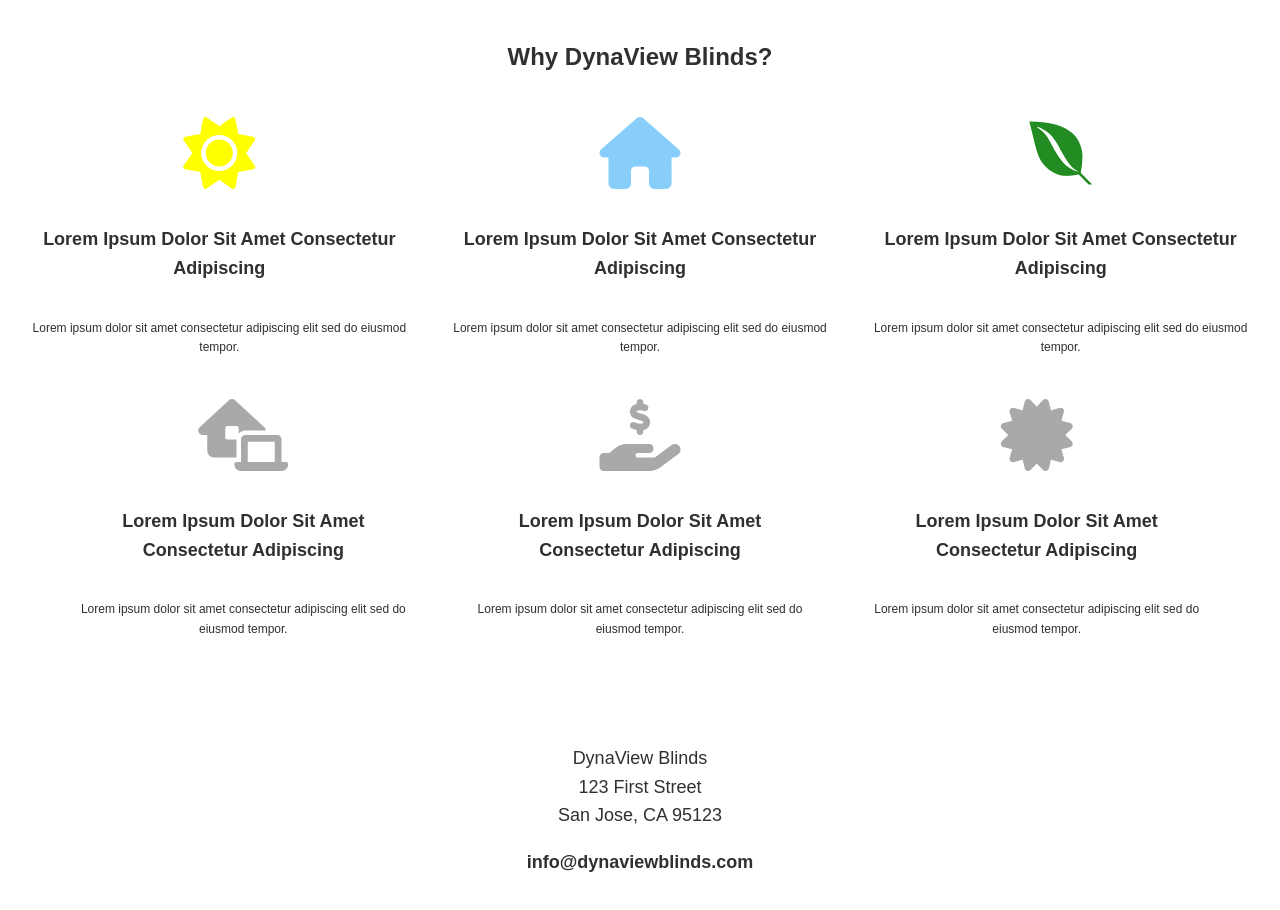
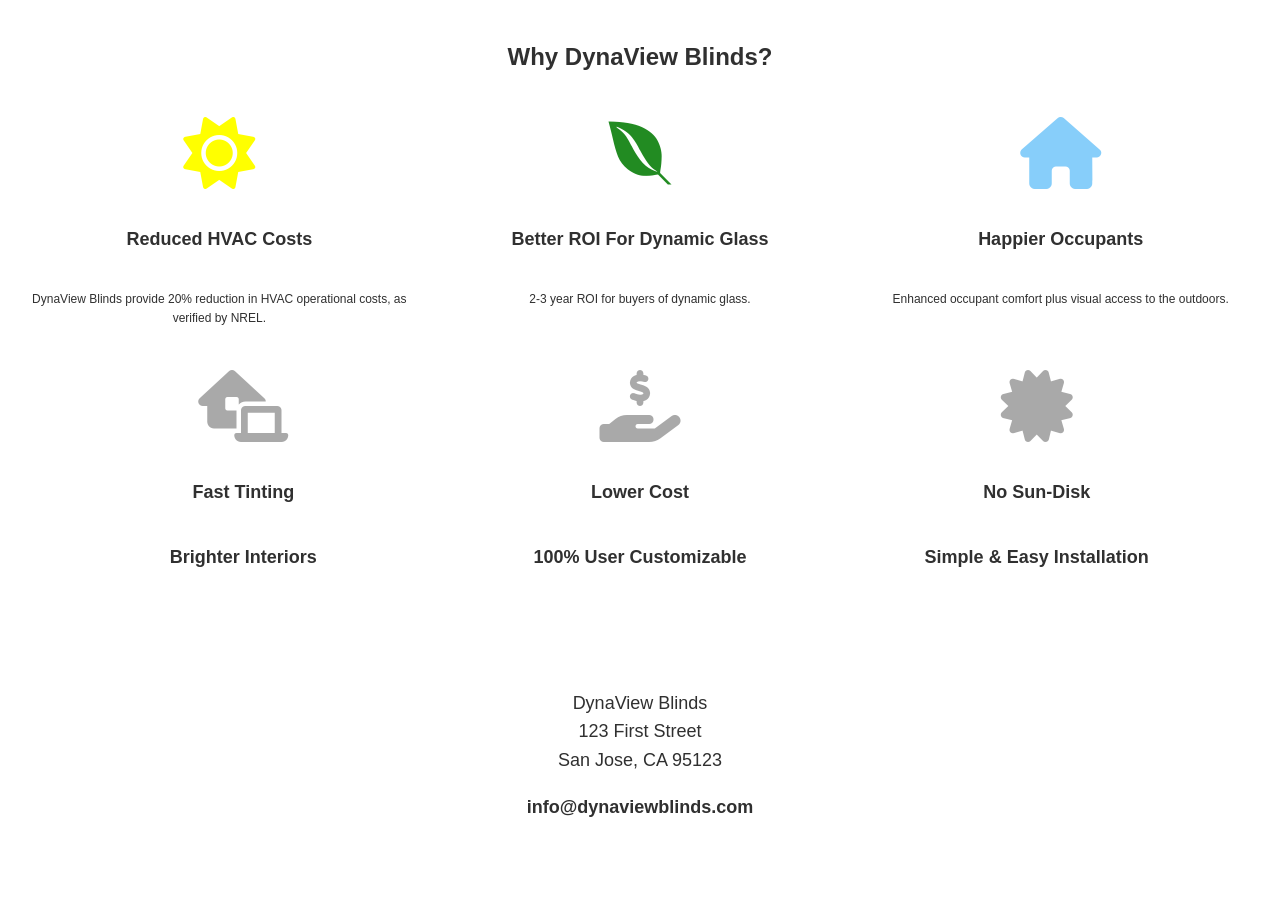
Before and after one commit to sarahb831/DVBlinds, a plain HTML site: page index.html in a window 1280 px wide. Shown: the part 512-1422 px from the top of the page. After the commit the page ends 1379 px from the top, so only its background shows below. Drawn offline with nearby package versions, Linux system fonts and the light colour scheme; a web font is replaced by a local one.

Commit message:
update messaging

```diff
--- a/index.html
+++ b/index.html
@@ -80,54 +80,51 @@
             <div class="intro-img" id="intro-images">
                 <p class="img-text" id="first-image-text">
                     With DynaView Blinds<br>
-                    Glare is Eliminated by Obscuring<br>
-                    Only the Source of the glare
+                    Glare is Eliminated by Blocking<br>
+                    Only the Source of the Glare
                 </p>
                 <img src="img/window-dynaview-glare2.png" alt="DynaView Blinds Benefits" class="images-transition" id="first-image">
                 <p class="img-text" id="second-image-text">
                     Without DynaView Blinds<br>
-                    Or EC Glazing<br>
+                    Or EC Glazing,<br>
                     Glare is Intolerable
                 </p>
                 <img src="img/window-glare2.png" alt="Window with Glare" class="images-transition" id="second-image">
                 <p class="img-text" id="third-image-text">
                     With Traditional EC Glazing<br>
-                    Entire Window is Darkened<br>
+                    The Entire Window is Darkened<br>
                     To Eliminate Glare
                 </p>
                 <img src="img/window-trad-glare2.png" alt="Window With Glare and Traditional EC Glazing" class="images-transition" id="third-image">
                 <!--<img src="img/window1.png" alt="window image" class="intro-img">-->
             </div>
 
-            <h3 class="section__subtitle--intro">
+            <h3 class="section__subtitle--intro" id="#technology">
                 Why DynaView Blinds?
             </h3>
             <div class="intro-cols">
                 <div class="intro-item">
                     <i class="fas fa-sun fa-4x intro-sun"></i>
                     <h4 class="intro-why">
-                        Lorem ipsum dolor sit amet consectetur adipiscing</h4>
+                        Reduced HVAC Costs</h4>
                     <p class="intro-text">
-                        Lorem ipsum dolor sit amet consectetur adipiscing elit sed do
-                        eiusmod tempor.
+                        DynaView Blinds provide 20% reduction in HVAC operational costs, as verified by NREL.
+                    </p>
+                </div>
+                <div class="intro-item">
+                    <i class="fab fa-envira fa-4x intro-leaf"></i>
+                    <h4 class="intro-why">
+                        Better ROI for Dynamic Glass</h4>
+                    <p class="intro-text">
+                        2-3 year ROI for buyers of dynamic glass.
                     </p>
                 </div>
                 <div class="intro-item">
                     <i class="fas fa-home fa-4x intro-house"></i>
                     <h4 class="intro-why">
-                        Lorem ipsum dolor sit amet consectetur adipiscing</h4>
+                        Happier Occupants</h4>
                     <p class="intro-text">
-                        Lorem ipsum dolor sit amet consectetur adipiscing elit sed do
-                        eiusmod tempor.
-                    </p>
-                </div>
-                <div class="intro-item">
-                    <i class="fab fa-envira fa-4x intro-leaf"></i>
-                    <h4 class="intro-why">
-                        Lorem ipsum dolor sit amet consectetur adipiscing</h4>
-                    <p class="intro-text">
-                        Lorem ipsum dolor sit amet consectetur adipiscing elit sed do
-                        eiusmod tempor.
+                        Enhanced occupant comfort plus visual access to the outdoors.
                     </p>
                 </div>
             </div>
@@ -138,29 +135,33 @@
                 <div class="intro-item">
                     <i class="fas fa-laptop-house fa-4x product-image"></i>
                     <h4 class="intro-why">
-                        Lorem ipsum dolor sit amet consectetur adipiscing</h4>
+                        Fast Tinting
+                    </h4>
+                    <h4 class="intro-why">
+                        Brighter Interiors
+                    </h4>
                     <p class="intro-text">
-                        Lorem ipsum dolor sit amet consectetur adipiscing elit sed do
-                        eiusmod tempor.
                     </p>
                 </div>
                 <div class="intro-item">
                     <i class="fas fa-hand-holding-usd fa-4x product-image"></i>
                     <h4 class="intro-why">
-                        Lorem ipsum dolor sit amet consectetur adipiscing</h4>
-                    <p class="intro-text">
-                        Lorem ipsum dolor sit amet consectetur adipiscing elit sed do
-                        eiusmod tempor.
-                    </p>
+                        Lower cost
+                    </h4>
+                    <h4 class="intro-why">
+                        100% User Customizable
+                    </h4>
+                    <p class="intro-text"></p>
                 </div>
                 <div class="intro-item">
                     <i class="fas fa-certificate fa-4x product-image"></i>
                     <h4 class="intro-why">
-                        Lorem ipsum dolor sit amet consectetur adipiscing</h4>
-                    <p class="intro-text">
-                        Lorem ipsum dolor sit amet consectetur adipiscing elit sed do
-                        eiusmod tempor.
-                    </p>
+                        No Sun-Disk
+                    </h4>
+                    <h4 class="intro-why">
+                        Simple & Easy Installation
+                    </h4>
+                    <p class="intro-text"></p>
                 </div>
         </section>
 
```
